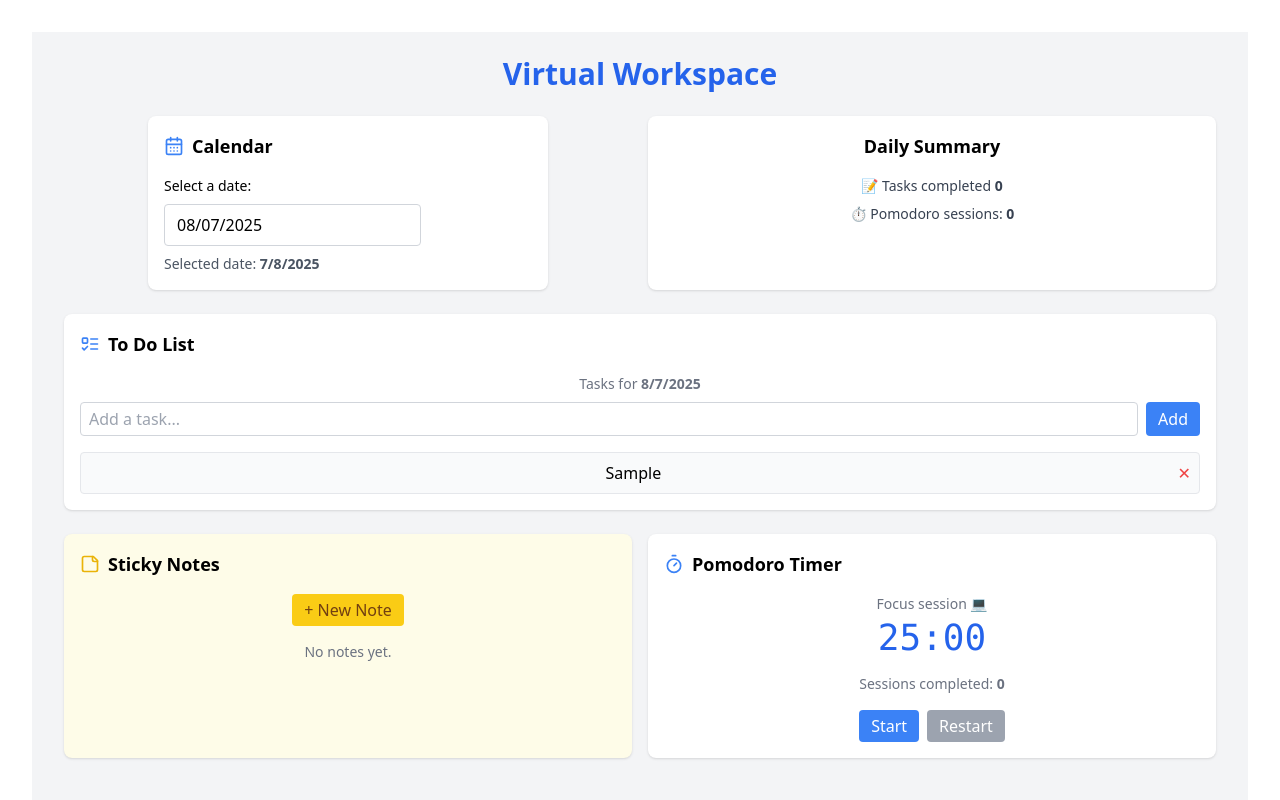
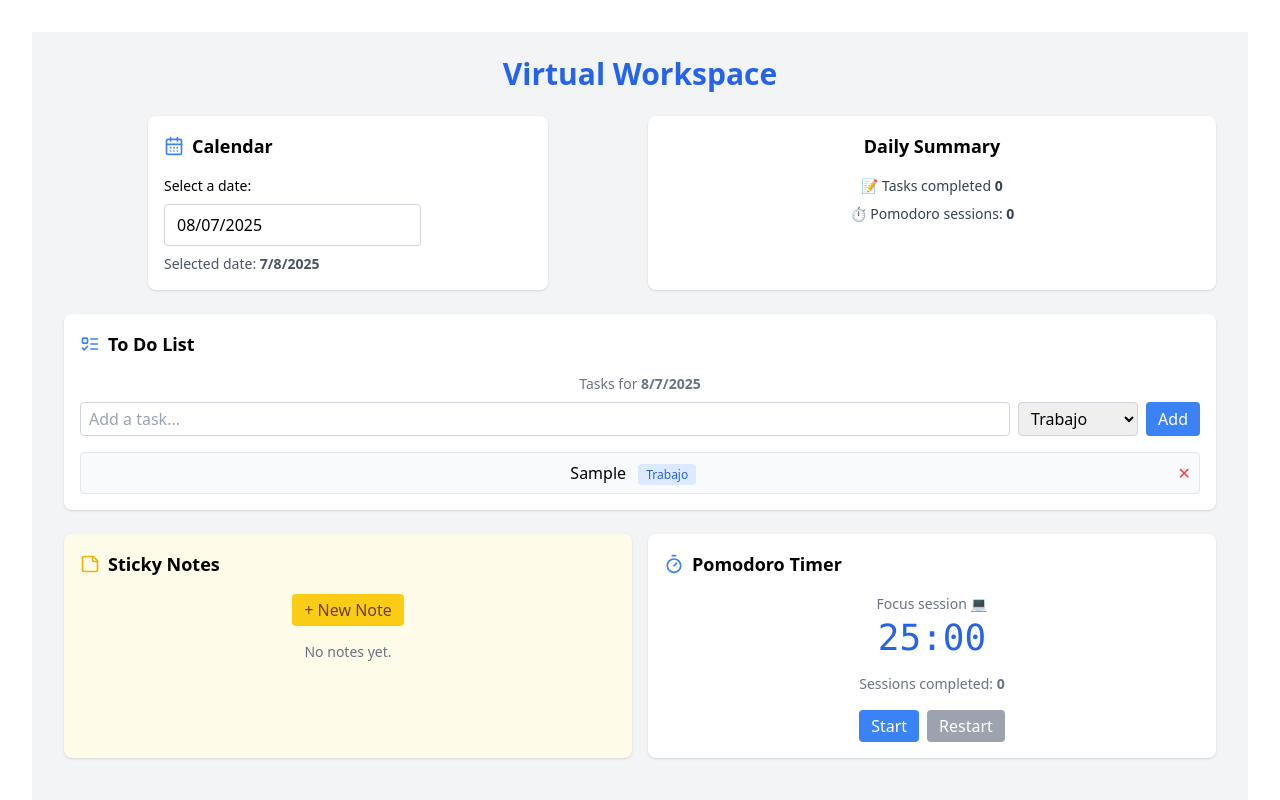
Before and after one commit to An-im/virtual-workspace, a React (Vite) app: page / in a window 1280 px wide. Both pictures are taken after typing "Sample" into the empty fields and a click on the button "Add". Shown: the top 800 px of the page. Built offline with nearby package versions, Linux system fonts and the light colour scheme.

Commit message:
Add labels to the task

```diff
--- a/src/components/ToDoList.jsx
+++ b/src/components/ToDoList.jsx
@@ -11,6 +11,7 @@ export default function ToDoList() {
   })
 
   const [newTask, setNewTask] = useState('')
+  const [newTag, setNewTag] = useState('Trabajo') // Etiqueta por defecto
 
   useEffect(() => {
     const stored = localStorage.getItem(`todo-${selectedDateString}`)
@@ -22,12 +23,11 @@ export default function ToDoList() {
       localStorage.setItem(`todo-${selectedDateString}`, JSON.stringify(tasks))
       window.dispatchEvent(new Event('tasks-updated'))
     }
-}, [tasks])
-
+  }, [tasks, selectedDateString])
 
   const addTask = () => {
     if (newTask.trim() === '') return
-    const newItem = { id: Date.now(), text: newTask, done: false }
+    const newItem = { id: Date.now(), text: newTask, done: false, tag: newTag }
     setTasks([newItem, ...tasks])
     setNewTask('')
   }
@@ -55,10 +55,11 @@ const deleteTask = (id) => {
 
       <p className="text-sm text-gray-500 mb-2">
         Tasks for <span className="font-semibold">
-        {new Date(selectedDateString).toLocaleDateString('es-AR')} </span>
+          {new Date(selectedDateString).toLocaleDateString('es-AR')}
+        </span>
       </p>
 
-      <div className="grid grid-cols-1 sm:grid-cols-[1fr_auto] gap-2 mb-4">
+      <div className="grid sm:grid-cols-[1fr_120px_auto] gap-2 mb-4">
         <input
           type="text"
           className="w-full border border-gray-300 rounded px-2 py-1 focus:outline-none focus:ring focus:ring-blue-300"
@@ -67,6 +68,16 @@ const deleteTask = (id) => {
           onChange={(e) => setNewTask(e.target.value)}
           onKeyDown={(e) => e.key === 'Enter' && addTask()}
         />
+        <select
+          value={newTag}
+          onChange={(e) => setNewTag(e.target.value)}
+          className="border border-gray-300 rounded px-2 py-1"
+        >
+          <option>Trabajo</option>
+          <option>Personal</option>
+          <option>Estudio</option>
+          <option>Otro</option>
+        </select>
         <button
           onClick={addTask}
           className="bg-blue-500 text-white px-3 py-1 rounded hover:bg-blue-600 transition"
@@ -85,7 +96,7 @@ const deleteTask = (id) => {
               className={`flex-1 cursor-pointer ${task.done ? 'line-through text-gray-400' : ''}`}
               onClick={() => toggleTask(task.id)}
             >
-              {task.text}
+              {task.text} <span className="ml-2 text-xs text-blue-600 bg-blue-100 px-2 py-0.5 rounded">{task.tag}</span>
             </span>
             <button
               onClick={() => deleteTask(task.id)}
```
Lines whose indentation alone changed are shown as unchanged.
